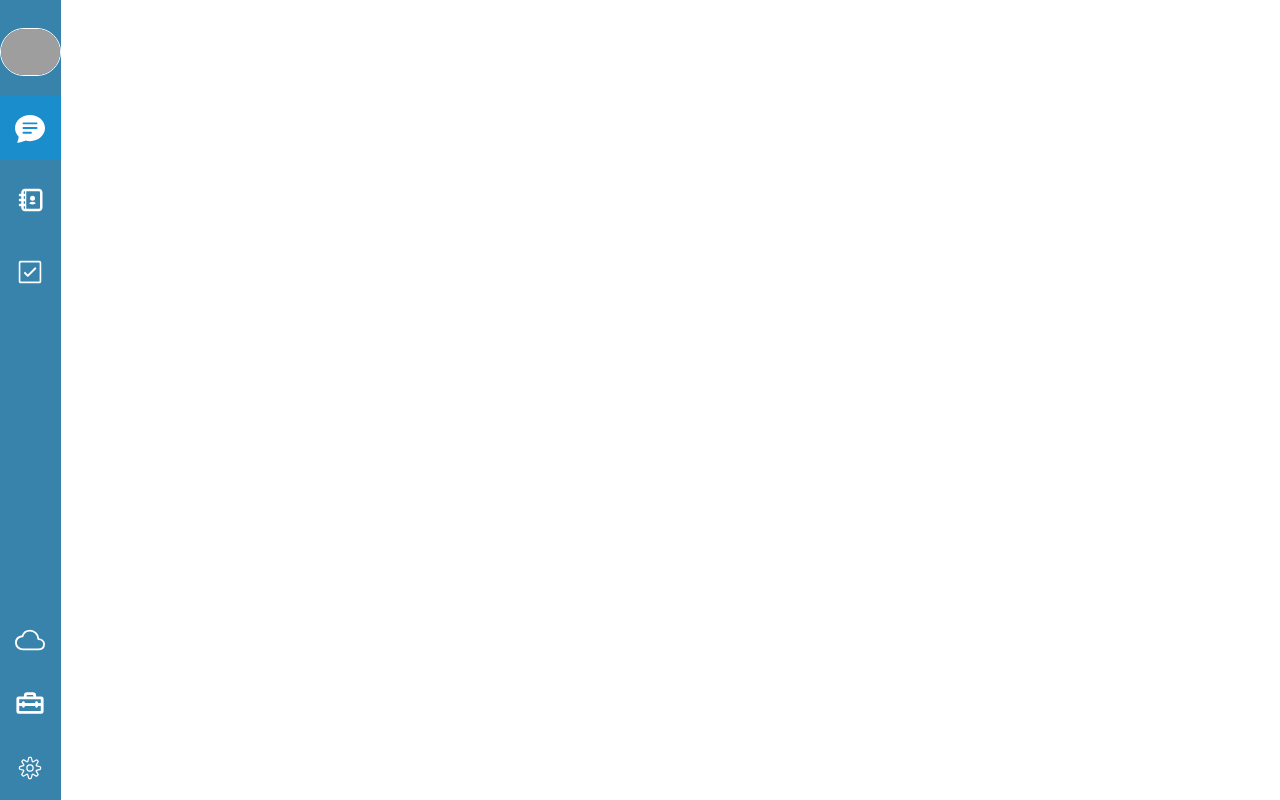
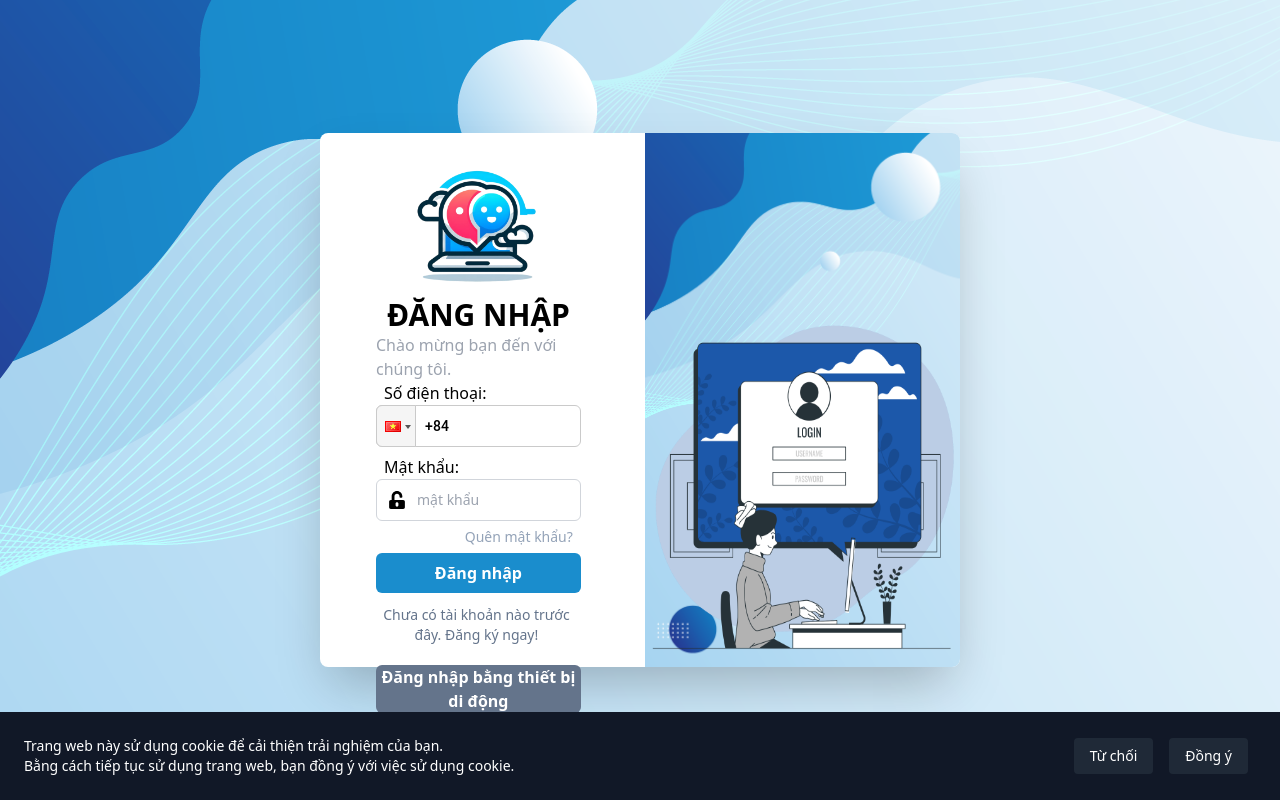
Before and after one commit to sonpham28052002/Zalo_Chat_Web, a React (Create React App) app: page / in a window 1280 px wide. Before the commit this address had no page. Built offline with nearby package versions, Linux system fonts and the light colour scheme; grey boxes are pictures that could not be loaded.

Commit message:
create cookie_service and cookie component, handle account with cookie

```diff
--- a/package.json
+++ b/package.json
@@ -12,6 +12,7 @@
     "emoji-picker-react": "^4.8.0",
     "firebase": "^10.7.2",
     "framer-motion": "^11.0.5",
+    "js-cookie": "^3.0.5",
     "jszip": "^3.10.1",
     "react": "^18.2.0",
     "react-dom": "^18.2.0",
--- a/src/App.js
+++ b/src/App.js
@@ -1,7 +1,7 @@
-// import Login from "./components/login/Login";
-import Home from "./components/chat/home"
+import Login from "./components/login/Login";
+// import Home from "./components/chat/home";
 function App() {
-  // return <Login />;
-  return <Home />;
+  return <Login />;
+  // return <Home />;
 }
 export default App;
--- /dev/null
+++ b/src/components/chat/custom/loader.js
@@ -0,0 +1,9 @@
+import React from "react";
+
+export default function Loader() {
+  return (
+    <div className="flex justify-center items-center h-full">
+      <div className="loader ease-linear rounded-full border-t-slate-100 border-r-slate-100 border-b-black border-2 border-l-black h-5 w-5 animate-spin"></div>
+    </div>
+  );
+}
--- /dev/null
+++ b/src/components/login/AcceptCookie.js
@@ -0,0 +1,43 @@
+import React from "react";
+import {
+  createCookie,
+  handleGetValueCookie,
+} from "../../services/Cookie_Service";
+
+export default function AcceptCookie({ setClose }) {
+  return (
+    <div className="fixed bottom-0 left-0 right-0 bg-gray-900 text-white p-6 flex justify-between items-center">
+      <div>
+        <p className="text-sm">
+          Trang web này sử dụng cookie để cải thiện trải nghiệm của bạn.
+        </p>
+        <p className="text-sm">
+          Bằng cách tiếp tục sử dụng trang web, bạn đồng ý với việc sử dụng
+          cookie.
+        </p>
+      </div>
+
+      <div>
+        <button
+          className="text-sm bg-gray-800 hover:bg-red-400 text-white py-2 px-4 rounded mx-2"
+          onClick={() => {
+            setClose(false);
+          }}
+        >
+          Từ chối
+        </button>
+        <button
+          className="text-sm bg-gray-800 hover:bg-green-400 text-white py-2 px-4 rounded mx-2"
+          onClick={() => {
+            createCookie();
+            handleGetValueCookie((data) => {
+              console.log(JSON.parse(data));
+            }, setClose);
+          }}
+        >
+          Đồng ý
+        </button>
+      </div>
+    </div>
+  );
+}
--- a/src/components/login/Login.js
+++ b/src/components/login/Login.js
@@ -1,21 +1,20 @@
 import BackgroundImage from "./asset/backgroud.png";
 import "react-phone-input-2/lib/style.css";
 import { LoginRouter } from "../../router/router";
+import AcceptCookie from "./AcceptCookie";
+import { useEffect, useState } from "react";
+import { handleGetValueCookie } from "../../services/Cookie_Service";
+function Login() {
+  var [closeCookie, setCloseCookie] = useState(true);
+  var [account, setAccount] = useState(undefined);
+  console.log(account);
 
-function Login() {
-  // var [content, setContent] = useState([
-  //   "ĐĂNG NHẬP",
-  //   "Số điện thoại",
-  //   "Mật khẩu",
-  //   "Quên mật khẩu",
-  //   "Đăng nhập",
-  //   "Đăng nhập bằng thiết bị di động",
-  //   "Đăng nhập bằng mã QR",
-  // ]);
-
+  useEffect(() => {
+    handleGetValueCookie(setAccount, setCloseCookie);
+  }, []);
   return (
     <div
-      className="App flex items-center justify-center"
+      className="App flex items-center justify-center relative"
       style={{
         backgroundImage: `url(${BackgroundImage})`,
         height: "100vh",
@@ -38,6 +37,7 @@ function Login() {
           ></img>
         </div>
       </div>
+      {closeCookie && <AcceptCookie setClose={setCloseCookie} />}
     </div>
   );
 }
--- a/src/components/login/LoginByNumberPhone.js
+++ b/src/components/login/LoginByNumberPhone.js
@@ -1,17 +1,32 @@
 import React, { useState } from "react";
 import PhoneInput from "react-phone-input-2";
 import "react-phone-input-2/lib/style.css";
+import { FaUnlockAlt } from "react-icons/fa";
+import Loader from "../chat/custom/loader.js";
 import { Link, useNavigate } from "react-router-dom";
-import { FaUnlockAlt } from "react-icons/fa";
+import { getAccount } from "../../services/Account_Service.js";
+import { handleSetValueCookie } from "../../services/Cookie_Service.js";
+
 export default function LoginByNumberPhone() {
   const history = useNavigate();
   var [phone, setPhone] = useState(undefined);
   var [password, setPassword] = useState(undefined);
+  var [isLoading, setIsLoading] = useState(false);
 
   var handleLoginWithPhoneAnhPassword = (phone, password) => {
     phone = "+" + phone;
-    console.log(phone);
-    console.log(password);
+    setIsLoading(true);
+
+    getAccount(
+      (data, loading) => {
+        console.log("data");
+        console.log(data);
+        handleSetValueCookie(data);
+        setIsLoading(false);
+      },
+      phone,
+      password
+    );
   };
 
   return (
@@ -75,7 +90,7 @@ export default function LoginByNumberPhone() {
           type="button"
           className="min-h-10 w-full rounded-md mb-3 bg-[#1a8dcd] text-white font-bold"
         >
-          Đăng nhập
+          {isLoading ? <Loader /> : "Đăng nhập"}
         </button>
         <p className="mb-5 text-center text-sm font-medium text-slate-500 mr-1">
           Chưa có tài khoản nào trước đây.{" "}
--- /dev/null
+++ b/src/services/Account_Service.js
@@ -0,0 +1,21 @@
+var getAccount = (callBack, phone, password) => {
+  fetch("https://65e300d088c4088649f526ea.mockapi.io/Account")
+    .then((resp) => resp.json())
+    .then((data) => {
+      console.log("data");
+
+      var account = data.filter(
+        (item) => item.phone === phone && item.password === password
+      )[0];
+      if (account) {
+        callBack(account);
+      } else {
+        callBack(undefined);
+      }
+    })
+    .catch((error) => {
+      console.log("error");
+      callBack(undefined);
+    });
+};
+export { getAccount };
--- /dev/null
+++ b/src/services/Cookie_Service.js
@@ -0,0 +1,30 @@
+import Cookies from "js-cookie";
+
+const createCookie = () => {
+  const newCookieValue = {};
+  Cookies.set("appchat", JSON.stringify(newCookieValue), { expires: 7 });
+};
+const handleDeleteCookie = () => {
+  Cookies.remove("appchat");
+};
+const handleGetValueCookie = (callback, setCloseCookie) => {
+  const cookie = Cookies.get("appchat");
+  if (cookie !== undefined) {
+    callback(cookie);
+    setCloseCookie(false);
+  } else {
+    setCloseCookie(true);
+  }
+};
+const handleSetValueCookie = (account) => {
+  const cookie = Cookies.get("appchat");
+  if (cookie !== undefined) {
+    Cookies.set("appchat", JSON.stringify(account), { expires: 7 });
+  }
+};
+export {
+  createCookie,
+  handleDeleteCookie,
+  handleGetValueCookie,
+  handleSetValueCookie,
+};
```
Also changed, not shown: library.txt, 1 other file (tests, documents, lock files or other folders).
